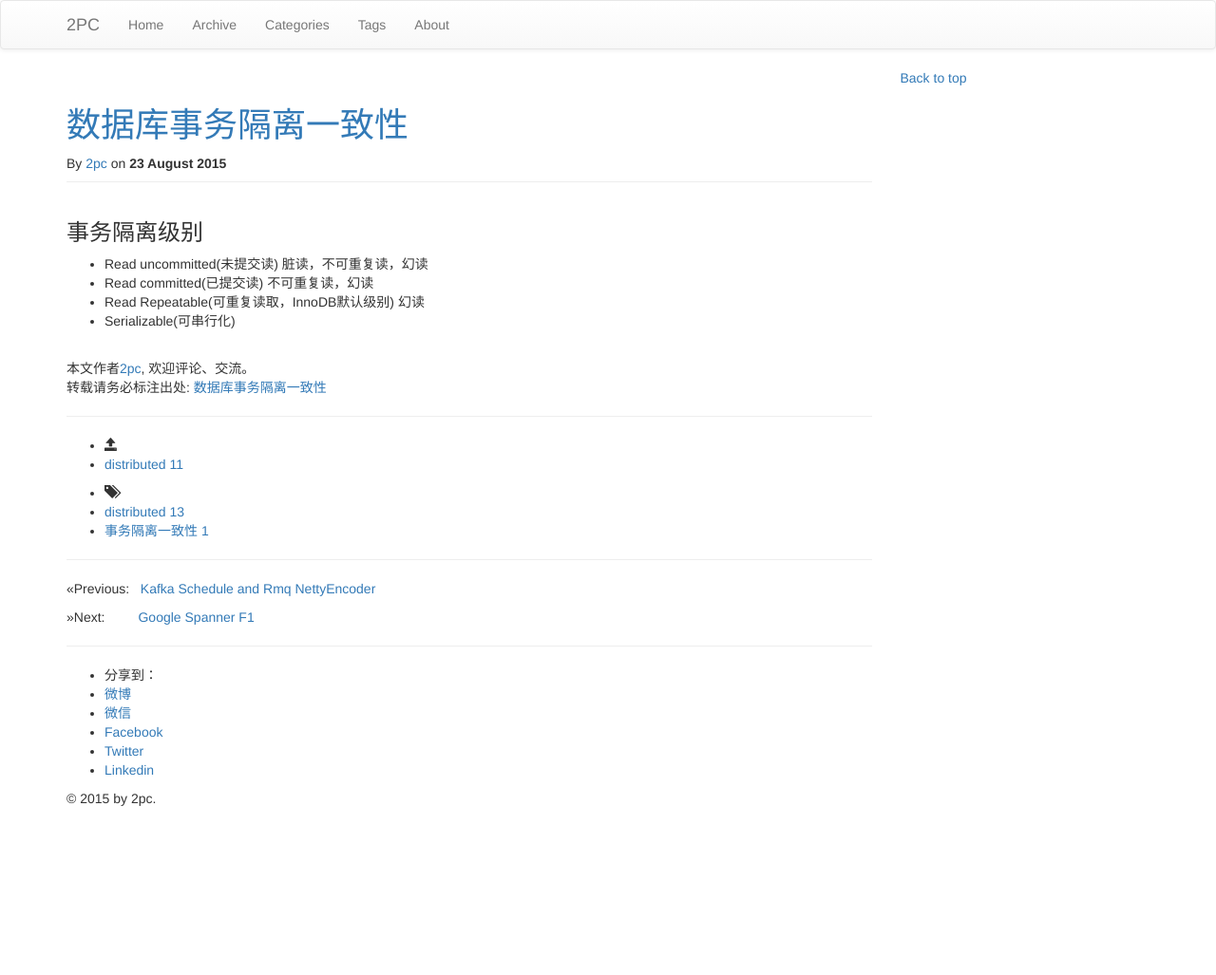
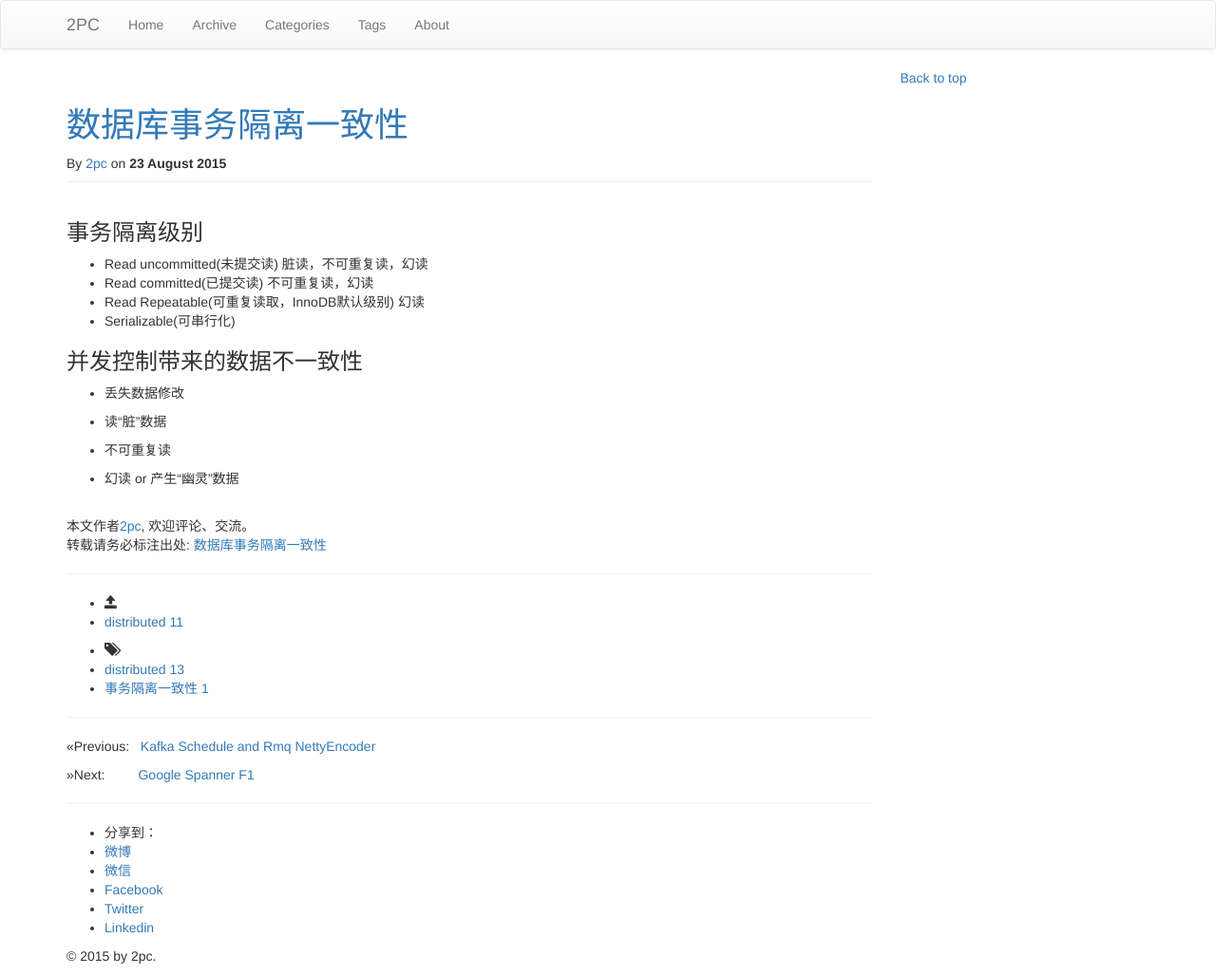
Before and after one commit to luyee/2pc.github.io, a Jekyll site: the page built from _posts/distributed/2015-08-23-db-tr.md, in a window 1280 px wide. Shown: the whole page at 95% size. Built offline with Jekyll 4.4.1, drawn with Linux system fonts in a browser that asks for light colours; nearby versions of some CDN libraries; library files that are not in the unit come from our copies; comment, search, counter and statistics services are not loaded; before the commit the page ends 900 px from its top, so only the background shows below that.

Commit message:
Update 2015-08-23-db-tr.md

```diff
--- a/_posts/distributed/2015-08-23-db-tr.md
+++ b/_posts/distributed/2015-08-23-db-tr.md
@@ -16,3 +16,13 @@ tags: ["distributed","事务隔离一致性"]
 * Read Repeatable(可重复读取，InnoDB默认级别)
     幻读
 * Serializable(可串行化)
+
+### 并发控制带来的数据不一致性
+
+* 丢失数据修改
+
+* 读“脏”数据
+
+* 不可重复读
+
+* 幻读 or 产生“幽灵”数据
```
